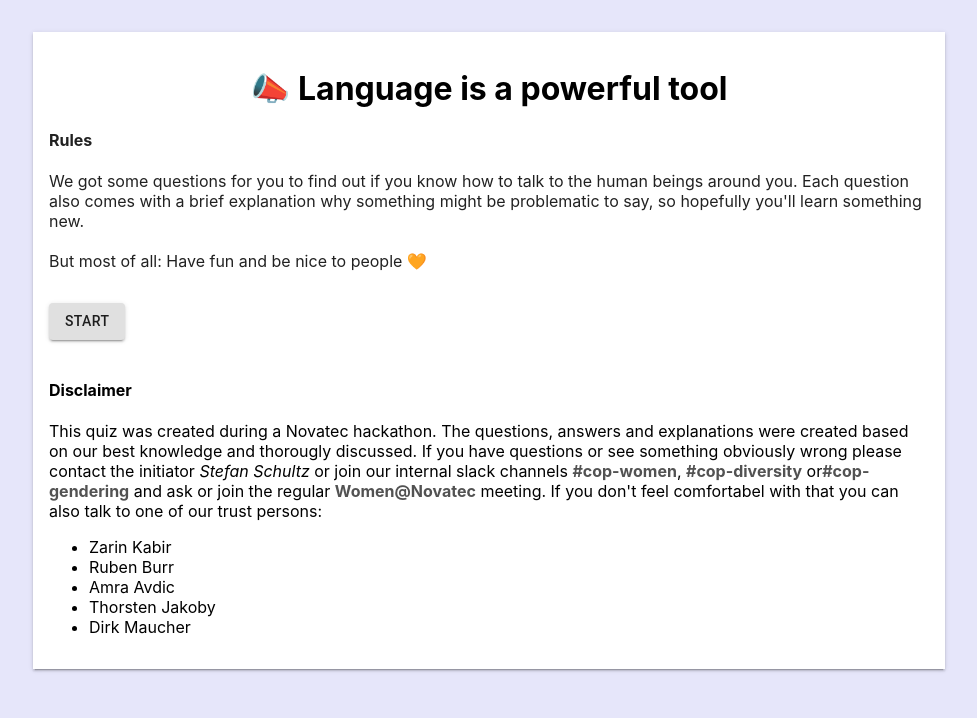
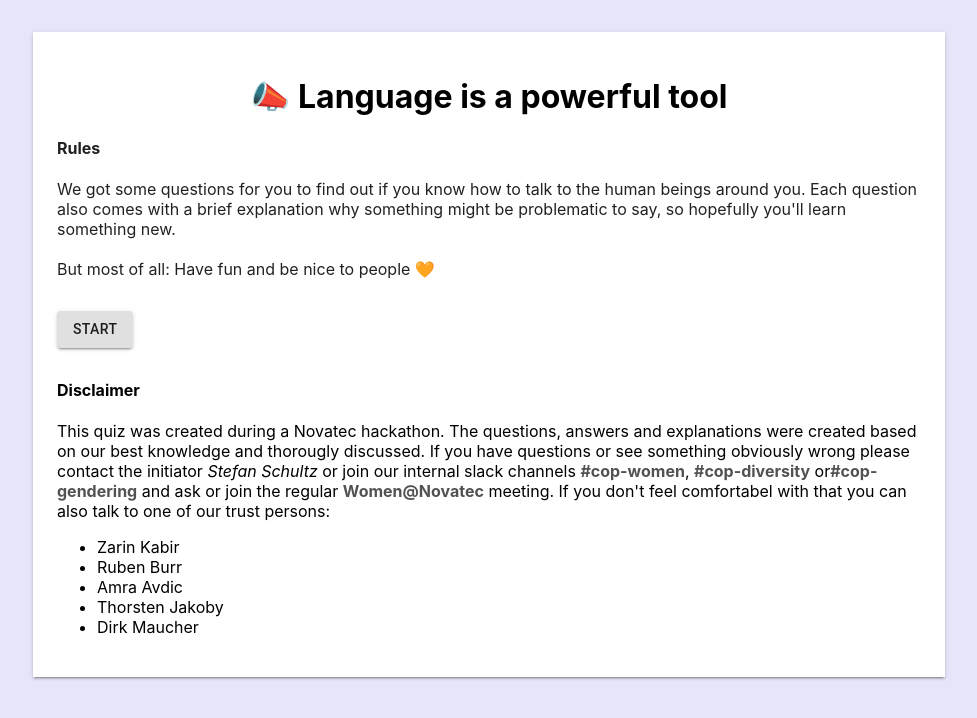
Before and after one commit to NovatecConsulting/hack21-language-is-a-powerful-tool, a React (Create React App) app: page / in a window 1280 px wide. Shown: the top 718 px of the page, without its empty margins (151-1128 px from the left). Built offline with nearby package versions, Linux system fonts and the light colour scheme.

Commit message:
add custom css to landing page

```diff
--- a/src/components/LandingPage.tsx
+++ b/src/components/LandingPage.tsx
@@ -4,7 +4,7 @@ import { Link as RouterLink } from "react-router-dom";
 
 const LandingPage: React.FC = () => (
   <Container maxWidth="md">
-    <Box boxShadow={2} padding={2} marginTop={4}>
+    <Box boxShadow={2} padding={3} marginTop={4} className="mainBox">
       <h1>📣 Language is a powerful tool</h1>
       <Box color="text.primary" marginBottom={4}>
         <h4>Rules</h4>
@@ -23,7 +23,7 @@ const LandingPage: React.FC = () => (
         </RouterLink>
       </Box>
 
-      <Box marginTop={5}>
+      <Box marginTop={4} className="disclaimer">
       <h4>Disclaimer</h4>
       <p>This quiz was created during a Novatec hackathon. The questions, answers and explanations were created based on our best knowledge
         and thorougly discussed. If you have questions or see something obviously wrong please contact the initiator <i>Stefan Schultz</i> or
```
